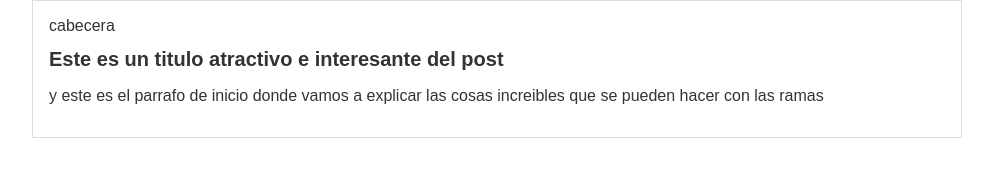
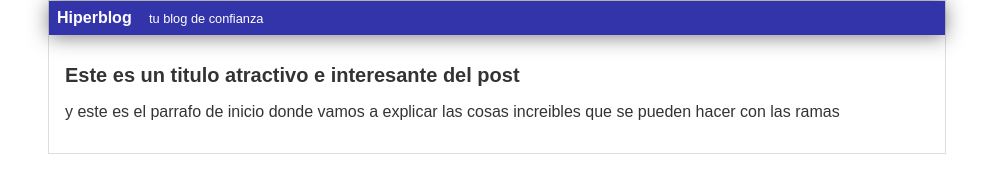
Before and after one commit to chisthoper96/Hyperblog, a plain HTML site: page index.html in a window 1280 px wide. Shown: the whole page, without its empty margins (143-1136 px from the left). Drawn offline with Linux system fonts and the light colour scheme.

Commit message:
finalizada la cabecera con diseño azul

```diff
--- a/estilos.css
+++ b/estilos.css
@@ -7,9 +7,26 @@ body{
     padding: 0;
 
 }
+.cabecera{
+    background: #3333aa;
+    box-shadow: 0px 2px 20px 0px rgba(0, 0,0, 0.5);
+    color: white;
+    margin:0;
+    padding: 0.5em;
+    font-weight: bold;
+
+}
+.post{
+    padding: 1em;
+}
+.cabecera #tagline{
+    padding: 0 0 0 1em;
+    font-weight: normal;
+    font-size: 0.8em;
+}
 .container{
     width: 70%;
-    padding: 1em;
+    padding: 0;
     text-align: left;
     border: 1px solid #ddd;
     margin: 0 auto;
--- a/index.html
+++ b/index.html
@@ -10,7 +10,7 @@
 <body>
     <div class="container">
         <div class="cabecera">
-            cabecera
+            Hiperblog <span id="tagline">tu blog de confianza</span>
         </div>
         <div class="post">
             <h1>Este es un titulo atractivo e interesante del post</h1>
```
